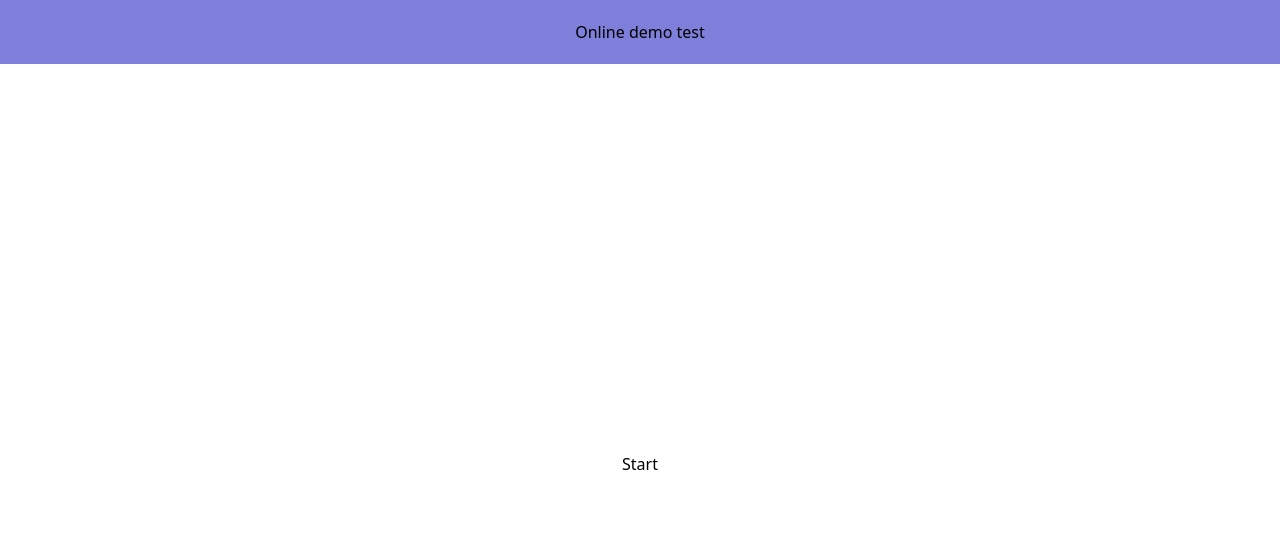
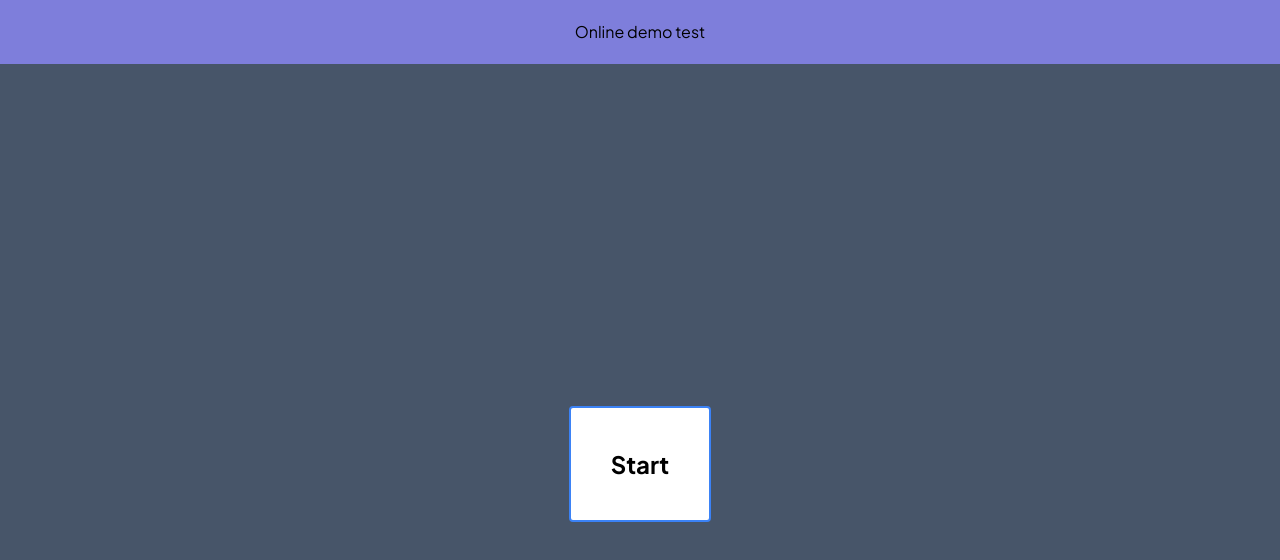
Before and after one commit to mirsahebali/online-demo-test, a Next.js app: page / in a window 1280 px wide. Shown: the top 560 px of the page. Built offline with nearby package versions, Linux system fonts and the light colour scheme.

Commit message:
fixed issues

```diff
--- a/src/pages/components/QuizTimer.jsx
+++ b/src/pages/components/QuizTimer.jsx
@@ -13,12 +13,14 @@ export default function QuizTimer(props) {
     }
     return () => clearInterval(timerId);
   }, [timeLeft]);
-
+function loging() {
+  console.log("Test ended")
+}
 
   let minutes = Math.floor(timeLeft / 60);
   let seconds = timeLeft % 60;
 
   return (
-    <div>{timeLeft ? <p>{`${minutes}: ${seconds === 0? "00": seconds}`}</p> : props.msg}</div>
+    <div>{timeLeft ? <p>{`${minutes}: ${seconds === 0? "00": seconds}`}</p> : props.end}</div>
   );
 }
--- a/src/pages/components/Result.jsx
+++ b/src/pages/components/Result.jsx
@@ -1,7 +1,9 @@
 function Result(props) {
-          return ( <div>
-                    <h1 className="text-2xl ">You scored : {props.marks}</h1>
-          </div> );
+  return (
+    <div className="flex items-center justify-center text-white">
+      <h1 className="text-2xl">You scored : {props.marks}</h1>
+    </div>
+  );
 }
 
 export default Result;
--- a/src/pages/components/Screen.jsx
+++ b/src/pages/components/Screen.jsx
@@ -7,7 +7,7 @@ import SubBtn from "./SubBtn";
 import Result from "./Result";
 import Sidebar from "./Sidebar";
 import QuizTimer from "./QuizTimer";
-import { redirect } from "next/dist/server/api-utils";
+import Link from "next/link";
 export default function Screen({ score, state }) {
   const jsonData = [phyData, chemData, mathsData];
   const [marks, setMarks] = useState(0);
@@ -75,9 +75,8 @@ export default function Screen({ score, state }) {
       setSub(jsonData[0]);
       setQNo(0);
     }
-  };
-  const handleColorChange = (id) => {
     setSelectId(id === selectId ? -1 : id);
+
   };
 
   function clearClicked() {
@@ -100,8 +99,10 @@ export default function Screen({ score, state }) {
 
   return (
     <>
-      {end ? (
+      {end ? (<div className="absolute top-[50%] left-[50%] p-5 rounded bg-slate-500">
         <Result marks={marks} />
+        <h1><Link href="https://cv-website-nine.vercel.app/"></Link></h1>
+        </div>
       ) : (
         <div className="flex justify-center place-items-center">
           <div className={styles.screen}>
@@ -154,7 +155,6 @@ export default function Screen({ score, state }) {
                         className="relative top-[4rem] flex flex-col justify-center items-center border border-black p-7 bg-yellow-400 center rounded hover:bg-blue-700 hover:scale-110"
                         onClick={() => {
                           optionClicked(option.isCorrect);
-                          handleColorChange(option.id);
                         }}
                         style={{
                           backgroundColor:
@@ -184,7 +184,7 @@ export default function Screen({ score, state }) {
           </div>
           <>
             <Sidebar
-              element={<QuizTimer msg={"Times's Up"}></QuizTimer>}
+              element={<QuizTimer end={<Result marks={marks}></Result>}></QuizTimer>}
               array={jsonData[subNo].questions}
               palateQ={handleId}
             ></Sidebar>
--- a/src/pages/components/Sidebar.jsx
+++ b/src/pages/components/Sidebar.jsx
@@ -1,11 +1,11 @@
 import profile from "./profiles.json";
 import Image from "next/image";
-export default function Sidebar({style, element, array, palateQ}) {
+export default function Sidebar({element, array, palateQ}) {
   return (
 
     <div className="flex flex-col items-center justify-center " >
-      <div className="profile bg-sky-300 w-max rounded">
-        <div>
+      <div className="profile bg-sky-300 w-max rounded p-3">
+        <div >
           <Image
             src={profile.img}
             alt="student_img"
--- a/src/pages/index.js
+++ b/src/pages/index.js
@@ -10,7 +10,7 @@ const [end, setEnd] = useState(false)
   return (
     <>
       <Head>
-        <title>Create Next App</title>
+        <title>Online Demo Test App</title>
         <meta name="description" content="Generated by create next app" />
         <meta name="viewport" content="width=device-width, initial-scale=1" />
         <link rel="icon" href="/favicon.ico" />
@@ -18,8 +18,8 @@ const [end, setEnd] = useState(false)
       <main>
         <Navbar></Navbar>
         <div className="main-screen">
-        {start ? <Test/>: <div className="w-full h-screen flex justify-center items-center">
-<button onClick={()=> setStart(true)}>Start</button>
+        {start ? <Test/>: <div className="w-full h-screen flex justify-center items-center bg-slate-600">
+<button className="text-2xl font-bold border-blue-500 border-2 p-10 bg-white hover:bg-blue-500 hover:text-white rounded " onClick={()=> setStart(true)}>Start</button>
           </div>}
 
         </div>
--- a/src/styles/globals.css
+++ b/src/styles/globals.css
@@ -1,9 +1,11 @@
+@import url('https://fonts.googleapis.com/css2?family=Plus+Jakarta+Sans:ital,wght@0,200;0,300;0,400;0,500;0,600;0,700;0,800;1,200;1,300;1,400;1,500;1,600;1,700;1,800&display=swap');
 @tailwind base;
 @tailwind components;
 @tailwind utilities;
 
 *{
 margin: 0;
+font-family: 'Plus Jakarta Sans', sans-serif;
 }
 .main-screen{
 display: flex;
```
